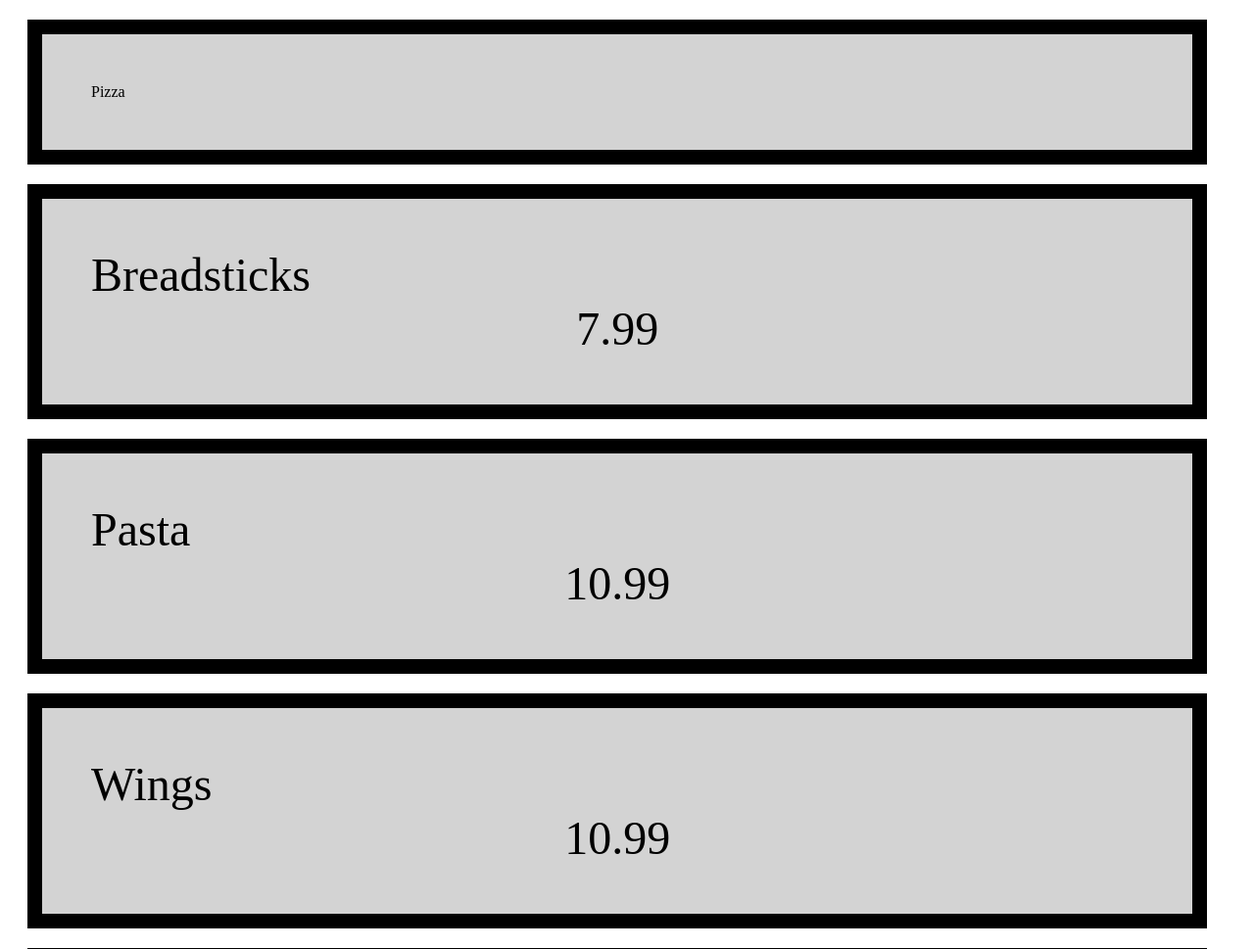
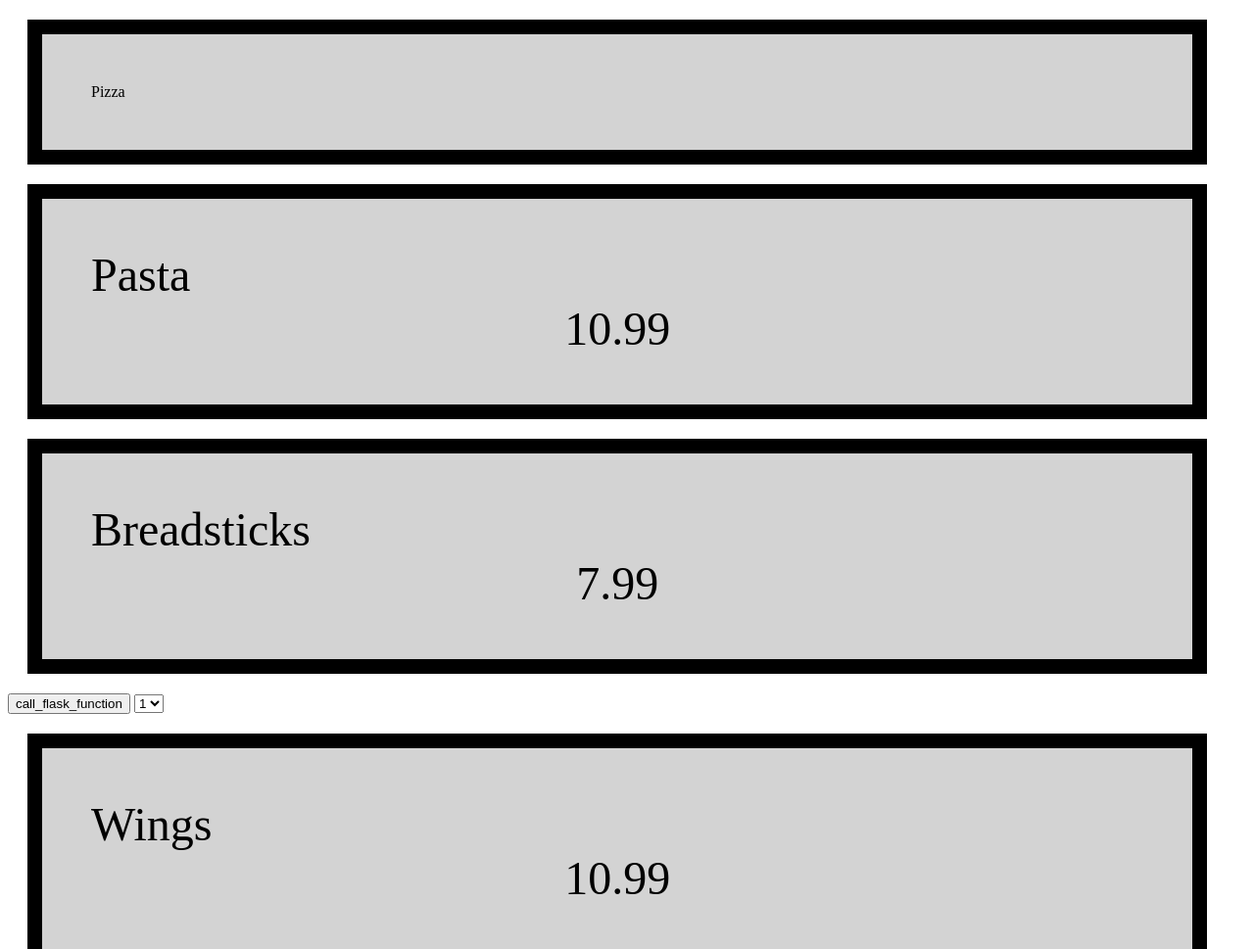
Before and after one commit to FarisRaza123/FinalProject, a Flask app: page /order in a window 1280 px wide. Shown: the top 969 px of the page at 98% size. Run offline with Flask 2, Linux system fonts and the light colour scheme.

Commit message:
4th Commit

```diff
--- a/app.py
+++ b/app.py
@@ -1,5 +1,6 @@
 from flask import Flask
-from flask import render_template
+from flask import request
+from flask import render_template, make_response
 
 app = Flask(__name__)
 
@@ -14,6 +15,11 @@ def hello_world():
 def register_page():
     return render_template('register.html')
 
+@app.route('/your_flask_funtion')
+def get_ses():
+    cart = request.form['breadsticks']
+    print(cart)
+    return make_response('success.html', 200)
 
 @app.route('/order')
 def order_page():
@@ -21,7 +27,8 @@ def order_page():
 
 @app.route('/success')
 def success_page():
-    return render_template('success.html')
+    cost = 15
+    return render_template('success.html', title='Welcome', username=cost)
 
 if __name__ == '__main__':
     app.run(debug=True)
--- a/templates/order.html
+++ b/templates/order.html
@@ -17,9 +17,31 @@
 </head>
 <body>
 
+
+
+
+
 <div>Pizza</div>
+
+
+
+
+<div><font size="20">Pasta</font> <center><font size="15">10.99</center></font></div>
+
+
 <div><font size="20">Breadsticks</font> <center><font size="15">7.99</center></font></div>
-<div><font size="20">Pasta</font> <center><font size="15">10.99</center></font></div>
+<form id="breadsticks" action="/login" method="GET" enctype="multipart/form-data">
+    <a href="/your_flask_funtion"><input type="button" value="call_flask_function"></a>
+    <select id="mySelect" name = "breadsticks">
+          <option value="1">1</option>
+          <option value="2">2</option>
+          <option value="3">3</option>
+    </select>
+</form>
+
+
+
+
 <div><font size="20">Wings</font> <center><font size="15">10.99</center></font></div>
 <div><font size="20">Garlic Bread</font> <center><font size="15">5.99</center></font></div>
 <div><font size="20">Mozzarella Sticks</font> <center><font size="15">3.99</center></font></div>
--- a/templates/success.html
+++ b/templates/success.html
@@ -5,6 +5,6 @@
     <title>Success</title>
 </head>
 <body>
-    Test
+    {{ username }}
 </body>
 </html>
```
